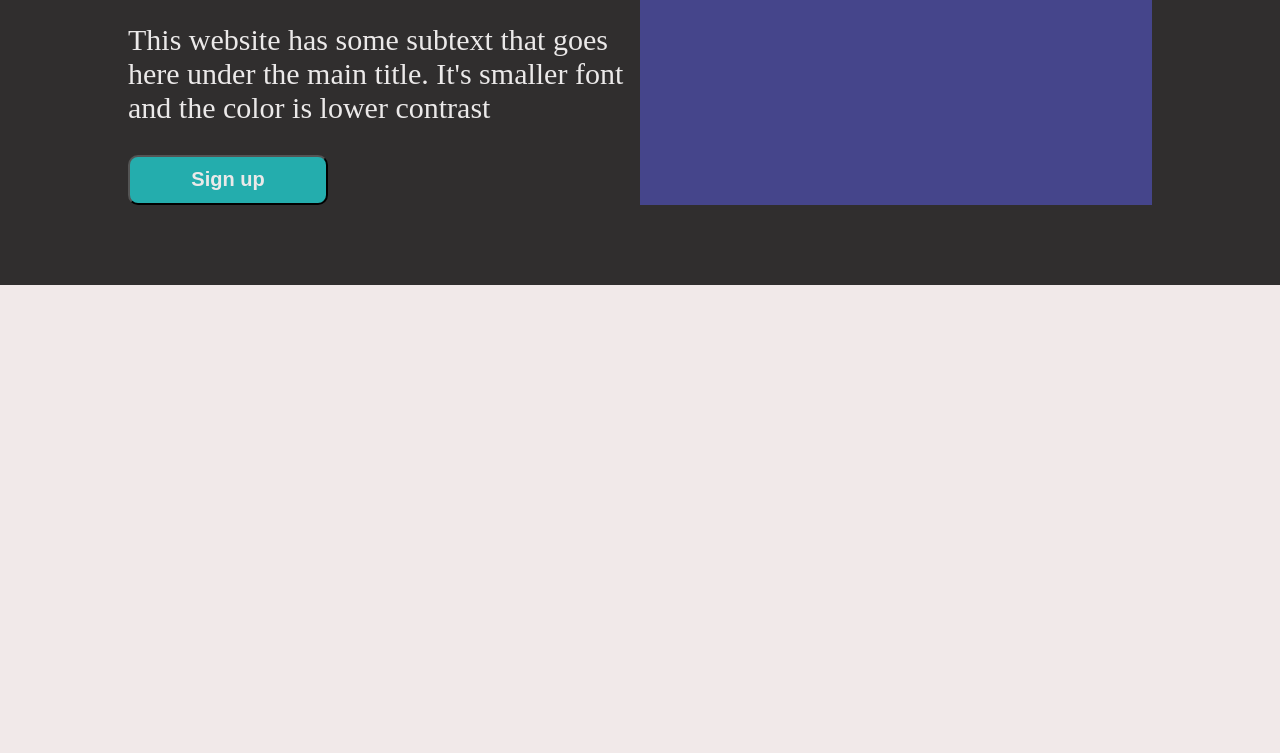
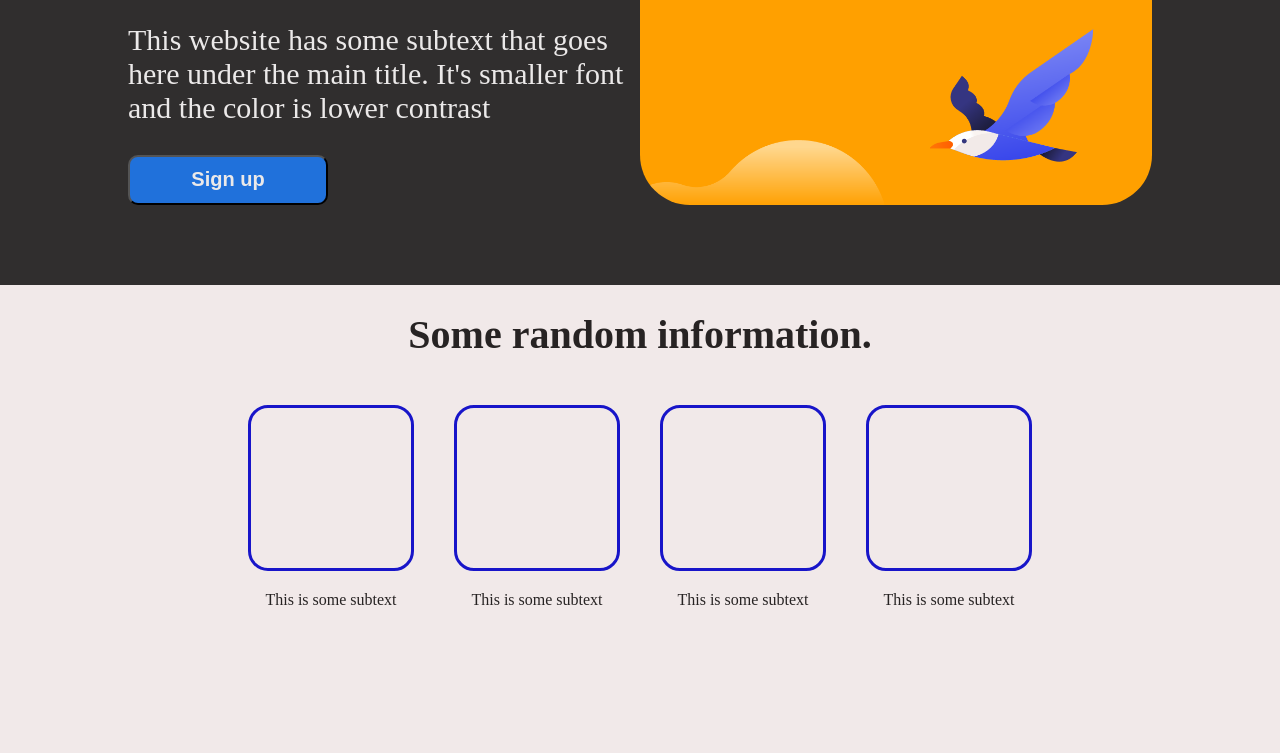
Before and after one commit to IrianB/first-project, a plain HTML site: page index.html in a window 1280 px wide. Shown: the part 496-1249 px from the top of the page. Before the commit the page ends 800 px from the top, so only its background shows below. Drawn offline with Linux system fonts and the light colour scheme.

Commit message:
3rd commit

```diff
--- a/css/styles.css
+++ b/css/styles.css
@@ -1,72 +1,117 @@
-*{
+* {
     box-sizing: border-box;
-    color: rgb(235, 233, 233);
 }
 
-body{
+body {
     background-color: rgb(241, 233, 233);
     margin: 0;
     padding: 0;
 }
 
 /*Header*/
-.header{
+.header {
     display: flex;
     align-items: center;
     justify-content: center;
     background-color: rgb(48, 46, 46);
+    color: rgb(235, 233, 233);
 }
 
-.logo{
+.logo {
     flex: 50%;
     margin-left: 10%;
     font-size: 30px;
 }
 
-.navigations{
+.navigations {
     margin-right: 10%;
     display: flex;
     justify-content: space-around;
     flex: 50%;
 }
 
-.links{
+.links {
     text-decoration: none;
     font-size: 30px;
+    color: rgb(235, 233, 233);
 }
 
 /*First Container*/
-.first-container{
+.first-container {
     background-color: rgb(48, 46, 46);
     display: flex;
     padding: 5rem 0;
+    color: rgb(235, 233, 233);
 }
 
-.container1-box1{
+.container1-box1 {
     margin-left: 10%;
     flex: 50%;
 }
 
-.container1-box2{
+.first-container .container1-box1 h1 {
+    font-size: 80px;
+}
+
+.first-container .container1-box1 p {
+    font-size: 30px;
+}
+
+.first-container .container1-box1 .sign-up {
+    width: 200px;
+    height: 50px;
+    border-radius: 10px;
+    background-color: rgb(32, 113, 219);
+    font-size: 20px;
+    font-weight: 600;
+    cursor: pointer;
+    color: rgb(235, 233, 233);
+}
+
+.container1-box2 {
     background-color: rgb(69, 69, 139);
     margin-right: 10%;
     flex: 50%;
+    background-image: url('../media/img1.jpg');
+    background-size: cover;
+    border-radius: 50px;
 }
 
-.first-container .container1-box1 h1{
-    font-size: 80px;
+/*Second Container*/
+.second-container{
+    display: flex;
+    flex-direction: column;
+    justify-content: center;
+    align-items: center;
+    color: rgb(39, 35, 35);
+    margin-bottom: 8rem;
 }
 
-.first-container .container1-box1 p{
-    font-size: 30px;
+.second-container-top{
+    font-size: 20px;
 }
 
-.first-container .container1-box1 .sign-up{
-    width: 200px;
-    height: 50px;
-    border-radius: 10px;
-    background-color: rgb(36, 173, 173);
-    font-size: 20px;
-    font-weight: 600;
-    cursor: pointer;
+.second-container-bottom{
+    display: flex;
+    width: 50%;
+    justify-content: center;
+    align-items: center;
 }
+
+.second-container-box{
+    border: 3px solid rgb(24, 21, 201);
+    border-radius: 20px;
+    margin: 20px;
+    padding: 80px;
+}
+
+.second-container-box1{
+    display: flex;
+    flex-direction: column;
+    justify-content: center;
+    align-items: center;
+}
+
+.second-container-box1 p{
+    margin-top: 0;
+}
--- a/index.html
+++ b/index.html
@@ -34,6 +34,30 @@
         </div>
     </div>
 
+    <div class="second-container">
+        <div class="second-container-top">
+            <h1>Some random information.</h1>
+        </div>
+        <div class="second-container-bottom">
+            <div class="second-container-box1">
+                <div class="second-container-box"></div>
+                <p>This is some subtext</p>
+            </div>
+            <div class="second-container-box1">
+                <div class="second-container-box"></div>
+                <p>This is some subtext</p>
+            </div>
+            <div class="second-container-box1">
+                <div class="second-container-box"></div>
+                <p>This is some subtext</p>
+            </div>
+            <div class="second-container-box1">
+                <div class="second-container-box"></div>
+                <p>This is some subtext</p>
+            </div>
+        </div>
+    </div>
+
 </body>
 
 </html>
```
Also changed, not shown: media/img1.jpg (added).
